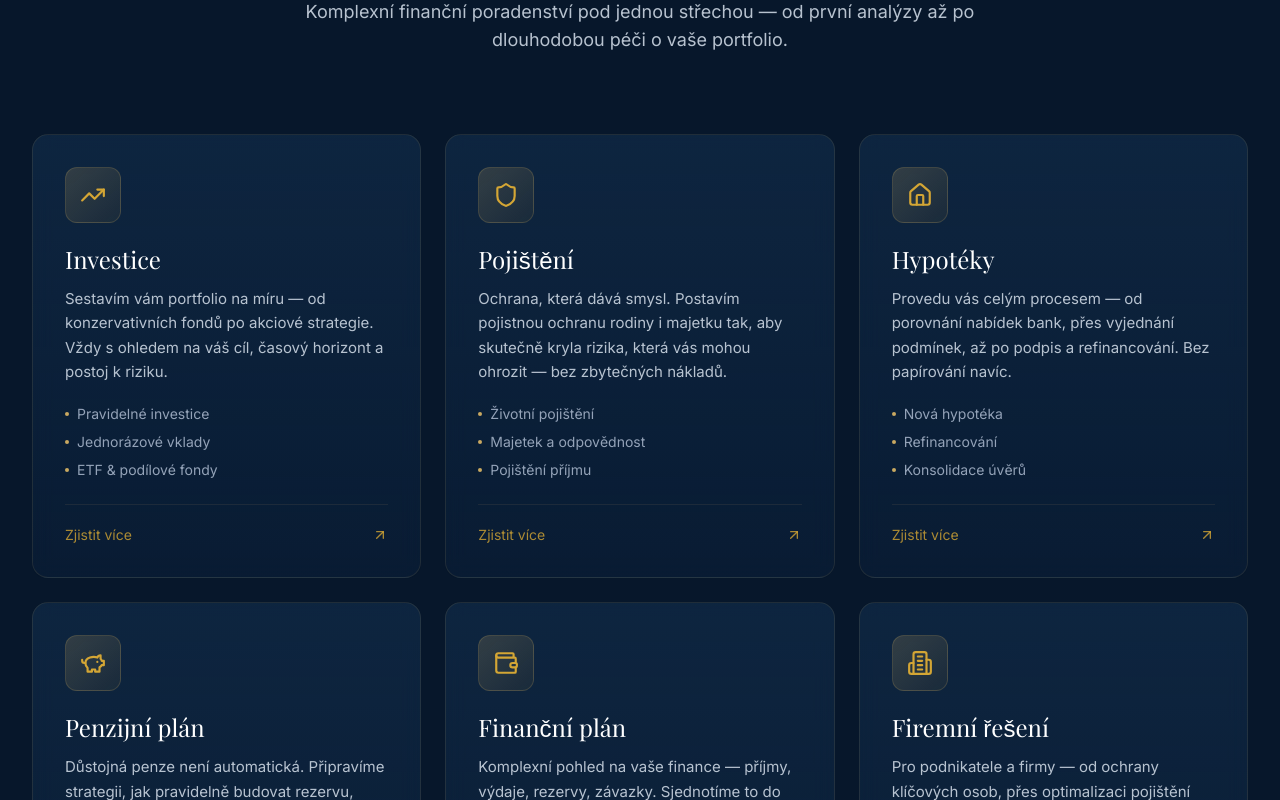
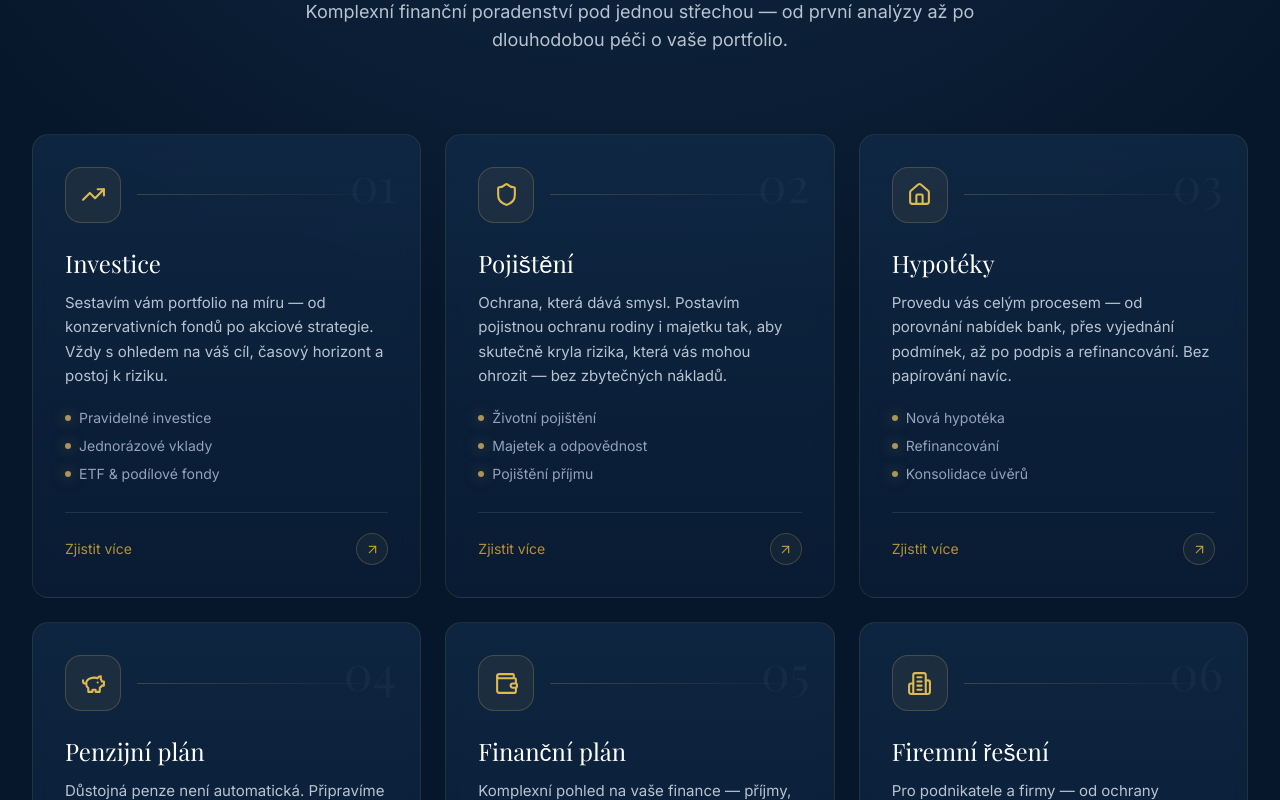
Before and after one commit to DannyKoll/daniel-kolar-web, a Next.js app: page / in a window 1280 px wide. Shown: the part 2020-2820 px from the top of the page. Built offline with nearby package versions, Linux system fonts and the light colour scheme.

Commit message:
Give services a clearer visual system

```diff
--- a/components/Services.jsx
+++ b/components/Services.jsx
@@ -54,7 +54,8 @@ export default function Services() {
       className="relative py-20 sm:py-28 lg:py-36 overflow-hidden"
     >
       <div className="absolute inset-0 bg-navy-950" />
-      <div className="absolute top-0 left-0 w-full h-px divider-line opacity-30" />
+      <div className="absolute inset-0 bg-[radial-gradient(ellipse_85%_55%_at_50%_0%,rgba(19,47,78,0.72)_0%,rgba(7,23,43,0)_72%)]" />
+      <div className="absolute top-0 left-0 w-full h-px divider-line opacity-20" />
 
       <div className="relative max-w-7xl mx-auto px-5 sm:px-8">
         {/* Section header */}
@@ -80,7 +81,7 @@ export default function Services() {
         {/* Cards grid */}
         <div className="grid sm:grid-cols-2 lg:grid-cols-3 gap-5 sm:gap-6">
           {services.map((s, i) => (
-            <ServiceCard key={s.title} {...s} delay={i * 80} />
+            <ServiceCard key={s.title} {...s} index={i + 1} delay={i * 80} />
           ))}
         </div>
       </div>
@@ -88,16 +89,21 @@ export default function Services() {
   );
 }
 
-function ServiceCard({ icon: Icon, title, desc, bullets, delay }) {
+function ServiceCard({ icon: Icon, title, desc, bullets, index, delay }) {
   return (
     <article
-      className="service-card group relative rounded-2xl p-7 sm:p-8 reveal"
+      className="service-card group relative overflow-hidden rounded-2xl p-7 sm:p-8 reveal"
       style={{ transitionDelay: `${delay}ms` }}
     >
-      {/* Icon */}
-      <div className="relative inline-flex items-center justify-center w-14 h-14 rounded-xl bg-gradient-to-br from-gold-500/20 to-gold-700/10 border border-gold-500/20 mb-5">
-        <Icon size={26} className="text-gold-400" />
-        <span className="absolute -inset-1 rounded-xl bg-gold-500/0 group-hover:bg-gold-500/10 blur-md transition-all" />
+      <div className="absolute right-6 top-6 font-display text-5xl text-white/[0.035] transition-colors group-hover:text-gold-500/10">
+        {String(index).padStart(2, "0")}
+      </div>
+
+      <div className="relative mb-6 flex items-center justify-between gap-4">
+        <div className="inline-flex h-14 w-14 items-center justify-center rounded-2xl border border-gold-500/25 bg-gold-500/[0.08] shadow-[0_16px_40px_-28px_rgba(201,169,97,0.9)]">
+          <Icon size={25} className="text-gold-300" />
+        </div>
+        <span className="h-px flex-1 bg-gradient-to-r from-gold-500/25 to-transparent" />
       </div>
 
       <h3 className="font-display text-xl sm:text-2xl text-white mb-3 group-hover:text-gold-100 transition-colors">
@@ -108,24 +114,23 @@ function ServiceCard({ icon: Icon, title, desc, bullets, delay }) {
         {desc}
       </p>
 
-      <ul className="mt-5 space-y-2">
+      <ul className="mt-5 grid gap-2">
         {bullets.map((b) => (
           <li
             key={b}
             className="flex items-center gap-2 text-xs sm:text-sm text-slate-400"
           >
-            <span className="w-1 h-1 rounded-full bg-gold-500" />
+            <span className="h-1.5 w-1.5 rounded-full bg-gold-500/85 shadow-[0_0_14px_rgba(201,169,97,0.5)]" />
             {b}
           </li>
         ))}
       </ul>
 
-      <div className="mt-6 pt-5 border-t border-gold-500/10 flex items-center justify-between text-xs sm:text-sm text-gold-400/80 group-hover:text-gold-300 transition-colors">
+      <div className="mt-7 flex items-center justify-between border-t border-white/10 pt-5 text-xs sm:text-sm text-gold-400/85 group-hover:text-gold-300 transition-colors">
         <span>Zjistit více</span>
-        <ArrowUpRight
-          size={16}
-          className="transition-transform group-hover:translate-x-0.5 group-hover:-translate-y-0.5"
-        />
+        <span className="inline-flex h-8 w-8 items-center justify-center rounded-full border border-gold-500/25 bg-gold-500/[0.06] transition-transform group-hover:translate-x-0.5 group-hover:-translate-y-0.5">
+          <ArrowUpRight size={15} />
+        </span>
       </div>
     </article>
   );
```
